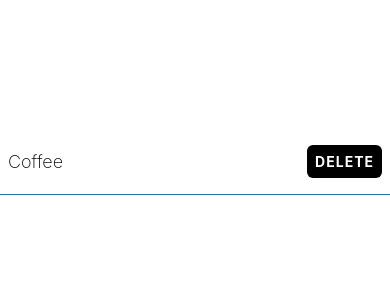
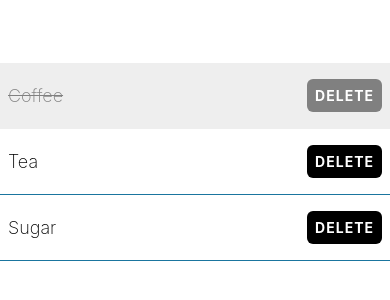
Before and after one commit to FedjaW/taskly, a React Native app: screen / in a window 390 px wide. Shown: the part 260-560 px from the top of the page. Built offline with nearby package versions, Linux system fonts and the light colour scheme.

Commit message:
completed items

```diff
--- a/App.tsx
+++ b/App.tsx
@@ -1,39 +1,13 @@
-import { StatusBar } from "expo-status-bar";
-import { Alert, StyleSheet, Text, TouchableOpacity, View } from "react-native";
+import { StyleSheet, View } from "react-native";
 import { theme } from "./theme";
+import { ShoppingListItem } from "./components/ShoppingListItem";
 
 export default function App() {
-  const handleDelete = () => {
-    Alert.alert(
-      "Are you sure you want to delete this?",
-      "It will be gone for good",
-      [
-        {
-          text: "Yes",
-          onPress: () => console.log("Ok"),
-          style: "destructive",
-        },
-        {
-          text: "Cancel",
-          style: "cancel",
-        },
-      ]
-    );
-  };
-
   return (
     <View style={styles.container}>
-      <View style={styles.itemContainer}>
-        <Text style={styles.itemText}>Coffee</Text>
-        <TouchableOpacity
-          style={styles.button}
-          onPress={handleDelete}
-          activeOpacity={0.8}
-        >
-          <Text style={styles.buttonText}>Delete</Text>
-        </TouchableOpacity>
-      </View>
-      <StatusBar style="auto" />
+      <ShoppingListItem name="Coffee" isCompleted />
+      <ShoppingListItem name="Tea" />
+      <ShoppingListItem name="Sugar" />
     </View>
   );
 }
@@ -44,25 +18,4 @@
     backgroundColor: theme.colorWhite,
     justifyContent: "center",
   },
-  itemContainer: {
-    borderBottomWidth: 1,
-    borderBottomColor: theme.colorCerulean,
-    paddingHorizontal: 8,
-    paddingVertical: 16,
-    flexDirection: "row",
-    alignItems: "center",
-    justifyContent: "space-between",
-  },
-  itemText: { fontSize: 18, fontWeight: "200" },
-  button: {
-    backgroundColor: theme.colorBlack,
-    padding: 8,
-    borderRadius: 6,
-  },
-  buttonText: {
-    color: theme.colorWhite,
-    fontWeight: "bold",
-    textTransform: "uppercase",
-    letterSpacing: 1,
-  },
 });
--- /dev/null
+++ b/components/ShoppingListItem.tsx
@@ -0,0 +1,91 @@
+import { Alert, StyleSheet, Text, TouchableOpacity, View } from "react-native";
+import { theme } from "../theme";
+
+type Props = {
+  name: string;
+  isCompleted?: boolean;
+};
+
+export function ShoppingListItem({ name, isCompleted }: Props) {
+  const handleDelete = () => {
+    Alert.alert(
+      `Are you sure you want to delete ${name}?`,
+      "It will be gone for good",
+      [
+        {
+          text: "Yes",
+          onPress: () => console.log("Ok"),
+          style: "destructive",
+        },
+        {
+          text: "Cancel",
+          style: "cancel",
+        },
+      ],
+    );
+  };
+
+  return (
+    <View
+      style={[
+        styles.itemContainer,
+        isCompleted ? styles.completedContainer : undefined,
+      ]}
+    >
+      <Text
+        style={[
+          styles.itemText,
+          isCompleted ? styles.completedText : undefined,
+        ]}
+      >
+        {name}
+      </Text>
+      <TouchableOpacity
+        style={[
+          styles.button,
+          isCompleted ? styles.completedButton : undefined,
+        ]}
+        onPress={handleDelete}
+        activeOpacity={0.8}
+      >
+        <Text style={styles.buttonText}>Delete</Text>
+      </TouchableOpacity>
+    </View>
+  );
+}
+
+const styles = StyleSheet.create({
+  itemContainer: {
+    borderBottomWidth: 1,
+    borderBottomColor: theme.colorCerulean,
+    paddingHorizontal: 8,
+    paddingVertical: 16,
+    flexDirection: "row",
+    alignItems: "center",
+    justifyContent: "space-between",
+  },
+  completedContainer: {
+    backgroundColor: theme.colorLightGrey,
+    borderBottomColor: theme.colorLightGrey,
+  },
+  completedButton: {
+    backgroundColor: theme.colorGrey,
+  },
+  completedText: {
+    textDecorationLine: "line-through",
+    textDecorationColor: theme.colorGrey,
+    color: theme.colorGrey,
+  },
+  itemText: { fontSize: 18, fontWeight: "200" },
+  button: {
+    backgroundColor: theme.colorBlack,
+    padding: 8,
+    borderRadius: 6,
+  },
+  buttonText: {
+    color: theme.colorWhite,
+    fontWeight: "bold",
+    textTransform: "uppercase",
+    letterSpacing: 1,
+  },
+});
--- a/index.ts
+++ b/index.ts
@@ -1,6 +1,6 @@
-import { registerRootComponent } from 'expo';
+import { registerRootComponent } from "expo";
 
-import App from './App';
+import App from "./App";
 
 // registerRootComponent calls AppRegistry.registerComponent('main', () => App);
 // It also ensures that whether you load the app in Expo Go or in a native build,
--- a/package.json
+++ b/package.json
@@ -22,6 +22,7 @@
     "eslint-config-expo": "~8.0.1",
     "eslint-config-prettier": "^10.0.2",
     "eslint-plugin-prettier": "^5.2.3",
+    "eslint-plugin-react-native": "^5.0.0",
     "prettier": "^3.5.3",
     "typescript": "^5.3.3"
   },
--- a/theme.ts
+++ b/theme.ts
@@ -1,5 +1,7 @@
 export const theme = {
-    colorCerulean: "#1a759f",
-    colorWhite: "#fff",
-    colorBlack: "#000"
-}
+  colorCerulean: "#1a759f",
+  colorWhite: "#fff",
+  colorBlack: "#000",
+  colorGrey: "grey",
+  colorLightGrey: "#eee",
+};
```
Also changed, not shown: .eslintrc.js, 2 other files (tests, documents, lock files or other folders).
